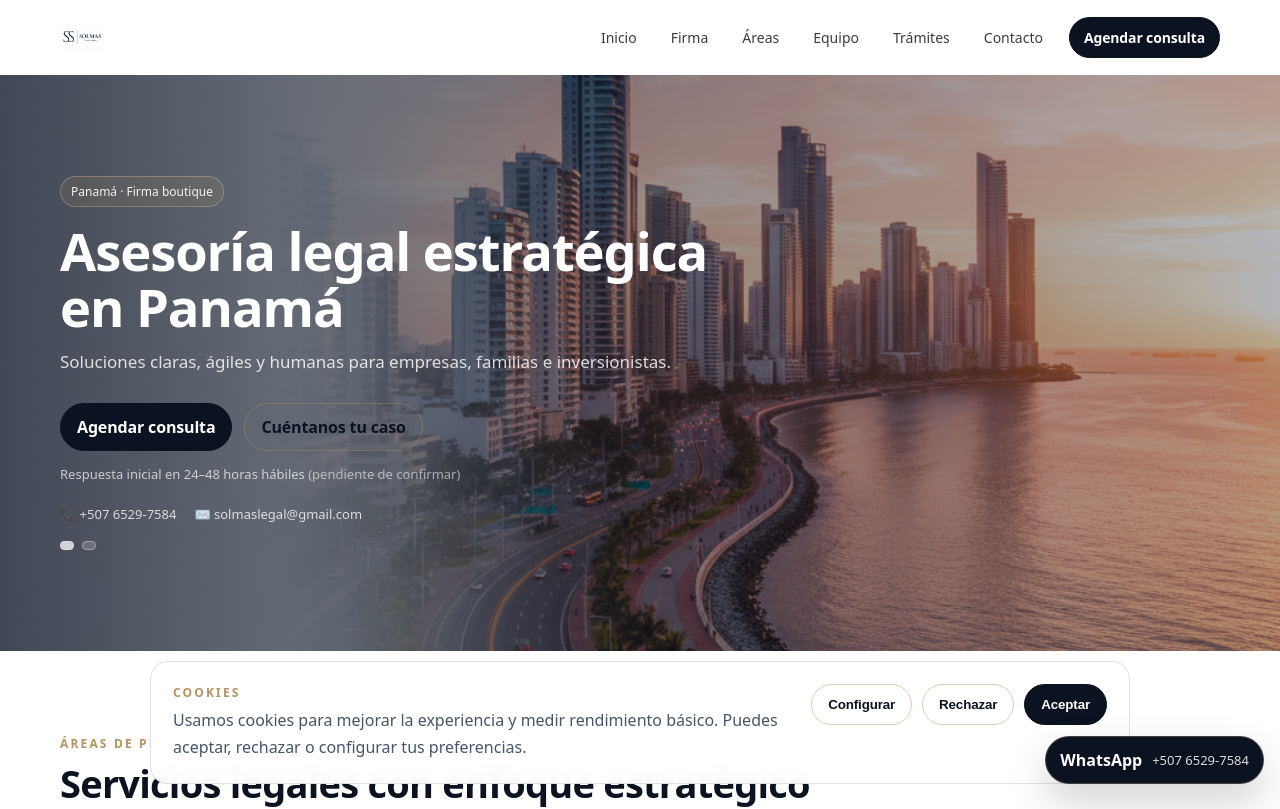
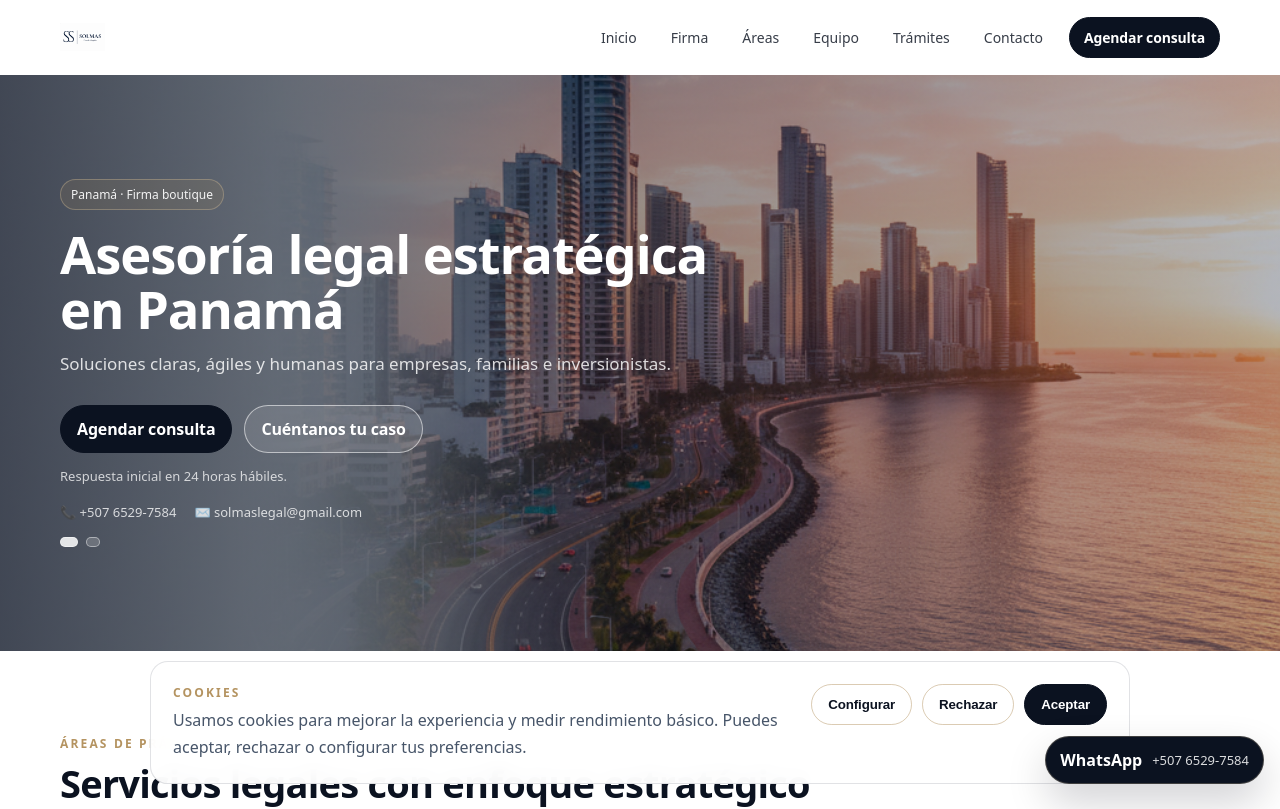
Before and after one commit to lulabtechnology/solmas-web, a Next.js app: page / in a window 1280 px wide. Shown: the top 809 px of the page. Built offline with nearby package versions, Linux system fonts and the light colour scheme.

Commit message:
Update Hero.tsx

```diff
--- a/components/Hero.tsx
+++ b/components/Hero.tsx
@@ -1,57 +1,62 @@
 "use client";
 
+import { useEffect, useMemo, useState } from "react";
 import Link from "next/link";
-import { useEffect, useMemo, useState } from "react";
 import { site, ASSETS } from "@/lib/site";
 
 type Slide = { desktop: string; mobile: string; alt: string };
 
+function uniqSlides(slides: Slide[]) {
+  const seen = new Set<string>();
+  return slides.filter((s) => {
+    const key = `${s.desktop}|${s.mobile}`;
+    if (seen.has(key)) return false;
+    seen.add(key);
+    return true;
+  });
+}
+
 export default function Hero() {
-  const slides = useMemo<Slide[]>(
-    () => [
+  const slides = useMemo<Slide[]>(() => {
+    const heroAny = ASSETS.hero as any;
+
+    // ✅ Soporta si ya tienes desktop2/mobile2 en ASSETS.hero (no rompe si NO existen)
+    const base: Slide[] = [
+      { desktop: heroAny.desktop, mobile: heroAny.mobile, alt: "Firma legal en Panamá" },
       {
-        desktop: ASSETS.hero.desktop,
-        mobile: ASSETS.hero.mobile,
-        alt: "Firma legal en Panamá",
+        desktop: heroAny.desktop2 ?? heroAny.desktop,
+        mobile: heroAny.mobile2 ?? heroAny.mobile,
+        alt: "Asesoría legal estratégica en Panamá",
       },
-      {
-        desktop: ASSETS.hero.desktop2,
-        mobile: ASSETS.hero.mobile2,
-        alt: "Asesoría legal en Panamá",
-      },
-    ],
-    []
-  );
+    ];
+
+    const cleaned = uniqSlides(base).filter((s) => !!s.desktop && !!s.mobile);
+    return cleaned.length ? cleaned : [{ desktop: heroAny.desktop, mobile: heroAny.mobile, alt: "Firma legal en Panamá" }];
+  }, []);
 
   const [idx, setIdx] = useState(0);
 
   useEffect(() => {
-    if (typeof window === "undefined") return;
-
-    const prefersReduced =
-      window.matchMedia && window.matchMedia("(prefers-reduced-motion: reduce)").matches;
-
-    if (prefersReduced) return;
-
+    if (slides.length <= 1) return;
     const t = window.setInterval(() => {
       setIdx((p) => (p + 1) % slides.length);
     }, 6500);
-
     return () => window.clearInterval(t);
   }, [slides.length]);
 
   return (
-    <section
-      className="heroWrap"
-      style={{ position: "relative", minHeight: "72vh", display: "grid", placeItems: "center" }}
-    >
-      {/* Media (2 slides crossfade) */}
-      <div className="heroMedia" style={{ position: "absolute", inset: 0 }}>
+    <section className="heroWrap" style={{ position: "relative", minHeight: "72vh", display: "grid", placeItems: "center" }}>
+      {/* ✅ Background carousel */}
+      <div style={{ position: "absolute", inset: 0 }}>
         {slides.map((s, i) => (
           <picture
-            key={s.desktop}
-            className={`heroSlide ${i === idx ? "isActive" : ""}`}
-            style={{ position: "absolute", inset: 0 }}
+            key={s.desktop + s.mobile}
+            style={{
+              position: "absolute",
+              inset: 0,
+              opacity: i === idx ? 1 : 0,
+              transition: "opacity 700ms ease",
+            }}
           >
             <source media="(max-width: 720px)" srcSet={s.mobile} />
             <img
@@ -71,8 +76,7 @@ export default function Hero() {
         style={{
           position: "absolute",
           inset: 0,
-          background:
-            "linear-gradient(90deg, rgba(2,6,23,.72) 0%, rgba(2,6,23,.42) 45%, rgba(2,6,23,.28) 100%)",
+          background: "linear-gradient(90deg, rgba(2,6,23,.72) 0%, rgba(2,6,23,.42) 45%, rgba(2,6,23,.28) 100%)",
         }}
       />
 
@@ -102,31 +106,26 @@ export default function Hero() {
             <Link className="btn primary" href="/contacto">
               Agendar consulta
             </Link>
-            <Link className="btn" href="/contacto#form">
+
+            {/* ✅ BOTÓN BLANCO */}
+            <Link className="btn heroSecondary" href="/contacto#form">
               Cuéntanos tu caso
             </Link>
           </div>
 
-          <p style={{ marginTop: 14, color: "rgba(255,255,255,.70)", fontSize: 13 }}>
-            Respuesta inicial en 24–48 horas hábiles <span style={{ opacity: 0.8 }}>(pendiente de confirmar)</span>
+          {/* ✅ SOLO 24 HORAS */}
+          <p style={{ marginTop: 14, color: "rgba(255,255,255,.75)", fontSize: 13 }}>
+            Respuesta inicial en 24 horas hábiles.
           </p>
 
-          <div
-            style={{
-              marginTop: 22,
-              display: "flex",
-              gap: 18,
-              flexWrap: "wrap",
-              color: "rgba(255,255,255,.78)",
-              fontSize: 13,
-            }}
-          >
+          <div style={{ marginTop: 18, display: "flex", gap: 18, flexWrap: "wrap", color: "rgba(255,255,255,.78)", fontSize: 13 }}>
             <span>📞 {site.phone}</span>
             <span>✉️ {site.email}</span>
           </div>
 
-          {/* Dots */}
-          <div style={{ marginTop: 18, display: "flex", gap: 8 }}>
+          {/* Dots (si hay carrusel) */}
+          {slides.length > 1 && (
+            <div style={{ marginTop: 16, display: "flex", gap: 8, alignItems: "center" }}>
               {slides.map((_, i) => (
                 <button
                   key={i}
@@ -134,40 +133,40 @@ export default function Hero() {
                   aria-label={`Ir a slide ${i + 1}`}
                   onClick={() => setIdx(i)}
                   style={{
-                  width: 9,
-                  height: 9,
+                    width: i === idx ? 18 : 10,
+                    height: 10,
                     borderRadius: 999,
-                  border: "1px solid rgba(255,255,255,.35)",
-                  background: i === idx ? "rgba(255,255,255,.75)" : "rgba(255,255,255,.18)",
+                    border: "1px solid rgba(255,255,255,.45)",
+                    background: i === idx ? "rgba(255,255,255,.85)" : "rgba(255,255,255,.18)",
                     cursor: "pointer",
+                    transition: "all 200ms ease",
                   }}
                 />
               ))}
             </div>
+          )}
         </div>
       </div>
 
       <style>{`
-        .heroSlide{
-          opacity:0;
-          transition: opacity 900ms ease;
-        }
-        .heroSlide.isActive{
-          opacity:1;
-        }
-
-        /* ✅ Mobile: overlay vertical y más altura */
+        /* ✅ Ajustes mobile para que el hero se vea bien en celular */
         @media (max-width: 720px){
           .heroWrap{ min-height: 78vh !important; }
           .heroInner{ padding: 46px 0 !important; }
           .heroOverlay{
-            background: linear-gradient(180deg, rgba(2,6,23,.72) 0%, rgba(2,6,23,.44) 55%, rgba(2,6,23,.22) 100%) !important;
+            background: linear-gradient(180deg, rgba(2,6,23,.74) 0%, rgba(2,6,23,.46) 55%, rgba(2,6,23,.22) 100%) !important;
           }
         }
 
-        /* ✅ Reduce motion */
-        @media (prefers-reduced-motion: reduce){
-          .heroSlide{ transition: none !important; }
+        /* ✅ Botón blanco SOLO para el hero */
+        .heroSecondary{
+          color:#fff !important;
+          border-color: rgba(255,255,255,.55) !important;
+          background: rgba(255,255,255,.10) !important;
+        }
+        .heroSecondary:hover{
+          background: rgba(255,255,255,.16) !important;
+          border-color: rgba(255,255,255,.85) !important;
         }
       `}</style>
     </section>
```
Lines whose indentation alone changed are shown as unchanged.
